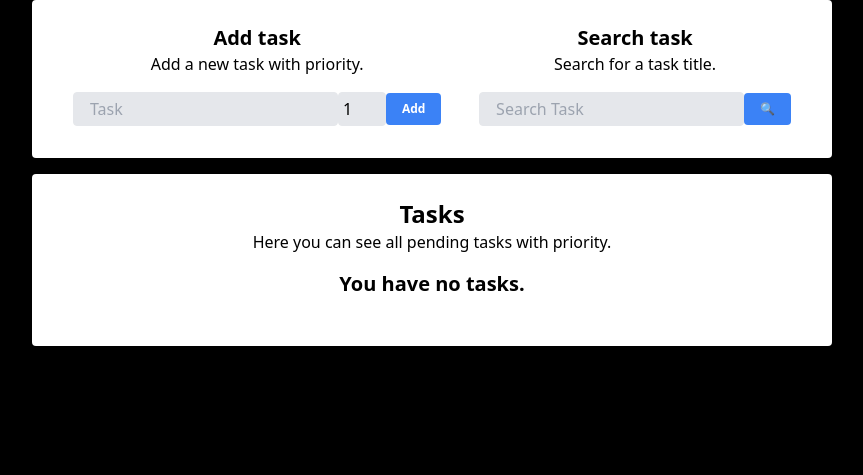
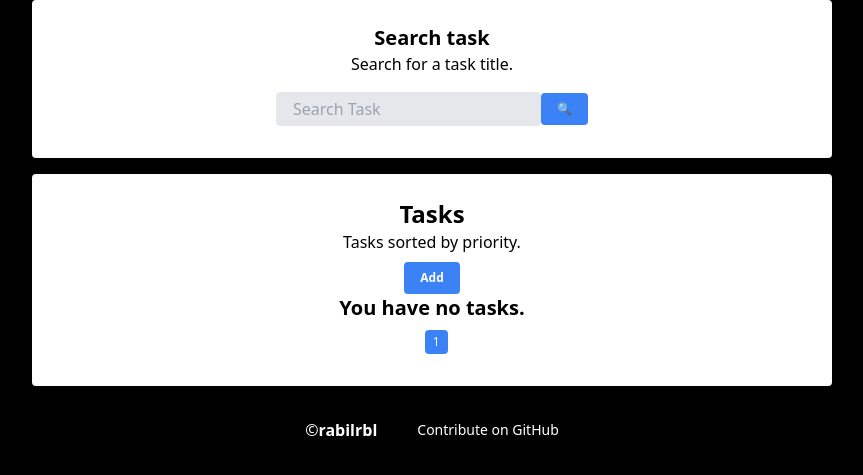
Before and after one commit to rabilrbl/GDC-Level-4-Milestone-master, a Django app: page /tasks/ in a window 1280 px wide. Shown: the part 86-561 px from the top of the page, without its empty margins (208-1071 px from the left). Run offline with Django 3.2, Linux system fonts and the light colour scheme; data that the repository does not hold is empty; some libraries are stand-ins or nearby versions.

Commit message:
Added Task Add page and updated views

```diff
--- a/task_manager/settings.py
+++ b/task_manager/settings.py
@@ -24,7 +24,7 @@ BASE_DIR = Path(__file__).resolve().parent.parent
 SECRET_KEY = 'django-insecure-hn4*^-v@9xjaxl&+-1u$hrl*d5wn^&j5_ir%18$-j2z@77u-g6'
 
 # SECURITY WARNING: don't run with debug turned on in production!
-DEBUG = False
+DEBUG = True
 
 ALLOWED_HOSTS = ["gdctask.herokuapp.com","127.0.0.1"]
 
@@ -132,3 +132,6 @@ DEFAULT_AUTO_FIELD = 'django.db.models.BigAutoField'
 if not DEBUG:
     import django_heroku
     django_heroku.settings(locals())
+
+USE_TZ = True
+TIME_ZONE = 'Asia/Kolkata'
--- a/task_manager/urls.py
+++ b/task_manager/urls.py
@@ -1,16 +1,16 @@
 from django.contrib import admin
 from django.urls import path
 
-from tasks.views import index, add_task, delete_task, complete_task, tasks, completed_tasks, delete_completed_task, all_tasks
+from tasks.views import index, AddTaskView, delete_task, complete_task, GenericListView, completed_tasks, delete_completed_task, all_tasks
 
 urlpatterns = [
     path("admin/", admin.site.urls),
     # Add all your views here
     path("", index, name="index"),
-    path("add-task/", add_task, name="add-task"),
+    path("add-task/", AddTaskView.as_view(), name="add-task"),
     path("delete-task/<int:task_id>/", delete_task, name="delete-task"),
     path("complete_task/<int:task_id>/", complete_task, name="complete-task"),
-    path("tasks/", tasks, name="tasks"),
+    path("tasks/", GenericListView.as_view(), name="tasks"),
     path("completed_tasks/", completed_tasks, name="completed-tasks"),
     path("delete-completed-task/<int:task_id>/", delete_completed_task, name="delete-completed-task"),
     path("all_tasks/", all_tasks, name="all-tasks"),
--- a/tasks/views.py
+++ b/tasks/views.py
@@ -1,4 +1,8 @@
+from re import search
 from django.shortcuts import redirect, render
+
+from django.views import View
+from django.views.generic.list import ListView
 
 # import the Task model
 from tasks.models import Task
@@ -7,29 +11,56 @@ from tasks.models import Task
 # Create your views here.
 def index(request):
     return redirect('tasks')
+
+class AddTaskView(View):
+    def get(self, request):
+        return render(request, 'create_task.html')
+    def post(self, request):
+        # get the task as parameter
+        task = request.POST.get('task')
+        priority = request.POST.get('priority')
+        # check if priority exists in the database
+        exist_priority = Task.objects.filter(priority=priority, completed=False).exists()
+        # if priority exists in the database
+        if exist_priority:
+            # increment the existing priority until it is unique
+            new_priority = int(priority) + 1
+            exist_priority = Task.objects.filter(priority=new_priority, completed=False).exists()
+            while exist_priority:
+                new_priority += 1
+                exist_priority = Task.objects.filter(priority=new_priority, completed=False).exists()
+            # save
+            Task.objects.filter(priority=priority).update(priority=new_priority)
+        # create a new task
+        new_task = Task(title=task, completed=False, priority=priority)
+        # save the task
+        new_task.save()
+        # redirect to page where task was added
+        return redirect('tasks')
+
 # Add a new task
-def add_task(request):
-    # get the task as parameter
-    task = request.GET.get('task')
-    priority = request.GET.get('priority')
-    # check if priority exists in the database
-    exist_priority = Task.objects.filter(priority=priority, completed=False).exists()
-    # if priority exists in the database
-    if exist_priority:
-        # increment the existing priority until it is unique
-        new_priority = int(priority) + 1
-        exist_priority = Task.objects.filter(priority=new_priority, completed=False).exists()
-        while exist_priority:
-            new_priority += 1
-            exist_priority = Task.objects.filter(priority=new_priority, completed=False).exists()
-        # save
-        Task.objects.filter(priority=priority).update(priority=new_priority)
-    # create a new task
-    new_task = Task(title=task, completed=False, priority=priority)
-    # save the task
-    new_task.save()
-    # redirect to the tasks view
-    return redirect('tasks')
+# def add_task(request):
+#     # get the task as parameter
+#     task = request.GET.get('task')
+#     priority = request.GET.get('priority')
+#     # check if priority exists in the database
+#     exist_priority = Task.objects.filter(priority=priority, completed=False).exists()
+#     # if priority exists in the database
+#     if exist_priority:
+#         # increment the existing priority until it is unique
+#         new_priority = int(priority) + 1
+#         exist_priority = Task.objects.filter(priority=new_priority, completed=False).exists()
+#         while exist_priority:
+#             new_priority += 1
+#             exist_priority = Task.objects.filter(priority=new_priority, completed=False).exists()
+#         # save
+#         Task.objects.filter(priority=priority).update(priority=new_priority)
+#     # create a new task
+#     new_task = Task(title=task, completed=False, priority=priority)
+#     # save the task
+#     new_task.save()
+#     # redirect to page where task was added
+#     return redirect('tasks')
 
 # Delete a task
 def delete_task(request, task_id):
@@ -51,14 +82,19 @@ def complete_task(request, task_id):
     return redirect('tasks')
 
 # View all tasks
-def tasks(request):
-    search_term = request.GET.get('search')
-    if search_term:
-        tasks = Task.objects.filter(title__icontains=search_term, completed=False).order_by('priority')
-    else:
-        tasks = Task.objects.filter(completed=False).order_by('priority')
-    # render the tasks
-    return render(request, 'tasks.html', {'tasks': tasks})
+
+class GenericListView(ListView):
+    template_name = 'tasks.html'
+    context_object_name = 'tasks'
+    paginate_by = 5
+
+    def get_queryset(self):
+        search_query = self.request.GET.get('search')
+        if search_query:
+            queryset = Task.objects.filter(title__icontains=search_query, completed=False).order_by('priority')
+        else:
+            queryset = Task.objects.filter(completed=False).order_by('priority')
+        return queryset
 
 # View all completed tasks
 def completed_tasks(request):
--- a/templates/base.html
+++ b/templates/base.html
@@ -16,7 +16,7 @@
         <div class="">
             <div class="flex flex-row space-x-5 items-center justify-around">
                 <div class="flex flex-row text-white space-x-5 m-2 items-center justify-center">
-                    <h1 class="text-3xl text-white font-extrabold text-center cursor-pointer hover:text-gray-300" onclick="document.location.href='/tasks/'">Tasks</h1>
+                    <h1 class="text-3xl text-white font-extrabold text-center cursor-pointer hover:text-gray-300" onclick="document.location.href='/'">Tasks</h1>
                     <div class="flex flex-col items-center justify-center border py-1 px-2 rounded hover:bg-blue-500 text-sm sm:text-lg">
                         <p class="text-center">
                             <a href="/all_tasks/">View all</a>
@@ -37,5 +37,19 @@
         {% block content %}
         {% endblock %}
     </div>
+    <!-- footer -->
+    <footer class="bg-black p-4">
+        <div class="">
+            <div class="flex flex-row space-x-5 items-center justify-around">
+                <div class="flex flex-row text-white space-x-5 items-center justify-center">
+                    <span class="">&copy;<a class="text-white font-bold hover:text-gray-300" href="https://github.com/rabilrbl" target="_blank">rabilrbl</span>
+                    <!-- Add fork on github button -->
+                    <a href="https://github.com/rabilrbl/GDC-Tasks/" target="_blank" class="text-white text-sm hover:text-gray-300">
+                       Contribute on GitHub
+                    </a>
+                </div>
+            </div>
+        </div>
+    </footer>
 </body>
 </html>
--- a/templates/tasks.html
+++ b/templates/tasks.html
@@ -6,27 +6,6 @@
     <div class="w-full max-w-[50rem] mx-auto">
         <!-- Add task from -->
         <div class="bg-white shadow-md rounded px-8 pt-6 pb-8 mb-4 flex flex-col sm:flex-row sm:justify-around sm:space-x-5 space-y-5 sm:space-y-0">
-            <div class="add-task">
-                <div class="mb-4">
-                    <h2 class="text-xl font-bold text-center">Add task</h2>
-                    <p class="text-center">
-                        Add a new task with priority.
-                    </p>
-                </div>
-                <div class="flex flex-col items-center justify-center">
-                    <form action="/add-task/" method="get">
-                        <div class="flex flex-row items-center justify-center">
-                            <div class="flex flex-row items-center justify-center">
-                                <input type="text" name="task"  required placeholder="Task" class="bg-gray-200 border border-gray-200 rounded px-4 py-1 focus:ring-blue-500">
-                                <input type="number" required name="priority" value="1" placeholder="P" class="bg-gray-200 border border-gray-200 rounded px-1 py-1 w-12 focus:ring-blue-500">
-                            </div>
-                            <div class="flex flex-col items-center justify-center">
-                                <input type="submit" value="Add" class="bg-blue-500 text-xs hover:bg-blue-700 cursor-pointer text-white font-bold py-2 px-4 rounded">
-                            </div>
-                        </div>
-                    </form>
-                </div>
-            </div>
             <!-- Search form -->
             <div class="search-task">
                 <div class="mb-4">
@@ -50,12 +29,28 @@
             </div>
         </div>
         <div class="bg-white shadow-md rounded px-8 pt-6 pb-8 mb-4">
-            <div class="mb-4">
+            <!-- Add a clear search button if search is active -->
+            {% if request.GET.search %}
+            <div class="flex flex-col justify-center mb-4 mt-2 sm:flex-row">
+                <h2 class="text-2xl font-bold text-center">Tasks containing "{{ request.GET.search }}"</h2>
+
+                <a href="/tasks/"
+                    class="bg-blue-500 sm:ml-2 text-center mt-1 hover:bg-blue-700 text-white font-thin text-xs py-2 px-4 rounded">
+                    Clear search
+                </a>
+            </div>
+            {% else %}
+            <div class="mb-2">
                 <h2 class="text-2xl font-bold text-center">Tasks</h2>
                 <p class="text-center">
-                    Here you can see all pending tasks with priority.
+                    Tasks sorted by priority.
                 </p>
             </div>
+            <!-- PLus button svg -->
+            <div class="flex justify-center">
+            <button type="button" class="bg-blue-500 text-xs hover:bg-blue-700 cursor-pointer text-white font-bold py-2 px-4 rounded" onclick="document.location.href='/add-task/'">Add</button>
+            </div>
+            {% endif %}
             <!-- <div class="flex flex-col items-center justify-center">
                 <a href=""
                     class="bg-blue-500 hover:bg-blue-700 text-white font-bold py-2 px-4 rounded">
@@ -63,7 +58,7 @@
                 </a>
             </div> -->
             <!-- List uncompleted tasks -->
-            <div class="mb-4">
+            <div>
                 <div class="sm:space-y-2">
                     {% if tasks %}
                     {% for task in tasks %}
@@ -97,6 +92,16 @@
                         You have no tasks.
                     </p>
                     {% endif %}
+                    <!-- Page selector -->
+                    <div class="flex flex-row justify-center mt-2">
+                    {% for page in paginator.page_range %}
+                        &nbsp;&nbsp;
+                        <a href={% if request.GET.search %}"/tasks/?page={{page}}&search={{request.GET.search}}" {% else %}"/tasks/?page={{page}}" {% endif %}
+                            class="bg-blue-500 text-xs hover:bg-blue-700 text-white py-1 px-2 rounded max-h-7">
+                            {{page}}
+                        </a>
+                        {% endfor %}
+                    </div>
                 </div>
             </div>
         </div>
```
Also changed, not shown: templates/create_task.html (added, +34 -0 lines).
